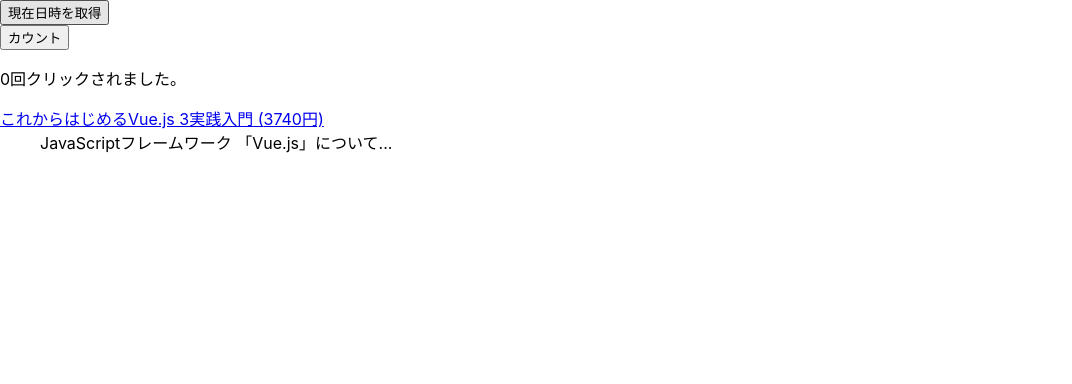
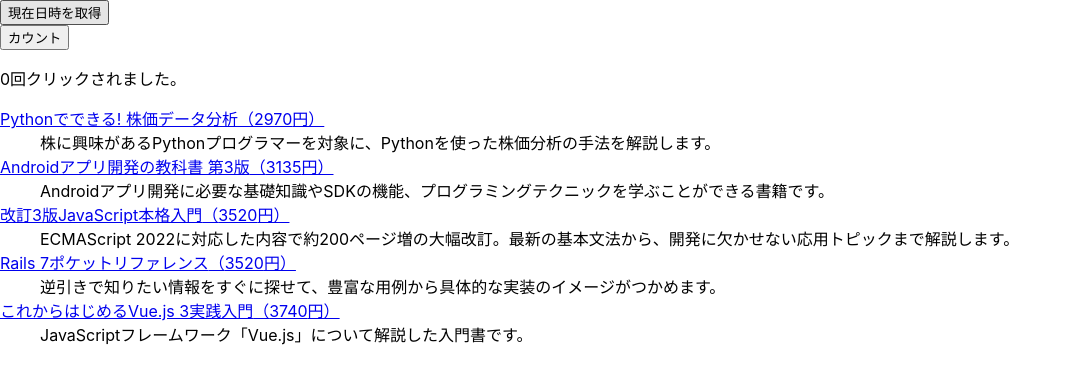
Before and after one commit to geminopa/my-react, a React (Create React App) app: page / in a window 1280 px wide. Shown: the top 384 px of the page, without its empty margins (0-1072 px from the left). Built offline with nearby package versions, Linux system fonts and the light colour scheme.

Commit message:
list,filter,sort

```diff
--- /dev/null
+++ b/src/chap03/ForFilter.jsx
@@ -0,0 +1,19 @@
+import React from 'react';
+
+export default function ForFilter({ src }) {
+    const lowPrice = src.filter(book => book.price < 3500);
+    return (
+        <dl>
+            {lowPrice.map(elem => (
+                <React.Fragment key={elem.isbn}>
+                    <dt>
+                        <a href={`https://wings.msn.to/books/${elem.isbn}/${elem.isbn}.jpg`}>
+                            {elem.title} ({elem.price}円)
+                        </a>
+                    </dt>
+                    <dd>{elem.summary}</dd>
+                </React.Fragment>
+            ))}
+        </dl>
+    )
+}
--- /dev/null
+++ b/src/chap03/ForSort.jsx
@@ -0,0 +1,19 @@
+import React from 'react';
+
+export default function ForSort({ src }) {
+    src.sort((m, n) => m.price - n.price);
+    return (
+        <dl>
+            {src.map(elem => (
+                <React.Fragment key={elem.isbn}>
+                <dt>
+                    <a href={`https://wings.msn.to/books/${elem.isbn}/${elem.isbn}.jpg`}>
+                        {elem.title}（{elem.price}円）
+                    </a>
+                </dt>
+                <dd>{elem.summary}</dd>
+                </React.Fragment>
+            ))}
+        </dl>
+    );
+}
--- a/src/chap03/books.jsx
+++ b/src/chap03/books.jsx
@@ -3,7 +3,35 @@
       isbn: '978-4-8156-1336-5',
       title: 'これからはじめるVue.js 3実践入門',
       price: 3740,
-        summary: 'JavaScriptフレームワーク 「Vue.js」について...',
+      summary: 'JavaScriptフレームワーク「Vue.js」について解説した入門書です。',
+      download: true,
+    },
+    {
+      isbn: '978-4-297-13288-0',
+      title: '改訂3版JavaScript本格入門',
+      price: 3520,
+      summary: 'ECMAScript 2022に対応した内容で約200ページ増の大幅改訂。最新の基本文法から、開発に欠かせない応用トピックまで解説します。',
+      download: true,
+    },
+    {
+      isbn: '978-4-7981-7613-0',
+      title: 'Androidアプリ開発の教科書 第3版',
+      price: 3135,
+      summary: 'Androidアプリ開発に必要な基礎知識やSDKの機能、プログラミングテクニックを学ぶことができる書籍です。',
+      download: true,
+    },
+    {
+      isbn: '978-4-627-85711-7',
+      title: 'Pythonでできる! 株価データ分析',
+      price: 2970,
+      summary: '株に興味があるPythonプログラマーを対象に、Pythonを使った株価分析の手法を解説します。',
+      download: false,
+    },
+    {
+      isbn: '978-4-297-13062-6',
+      title: 'Rails 7ポケットリファレンス',
+      price: 3520,
+      summary: '逆引きで知りたい情報をすぐに探せて、豊富な用例から具体的な実装のイメージがつかめます。',
       download: true,
     },
   ];
--- a/src/index.js
+++ b/src/index.js
@@ -6,6 +6,8 @@
 import StateBasic from './chap03/StateBasic';
 import books from './chap03/books';
 import ForList from './chap03/ForList';
+import ForFilter from './chap03/ForFilter';
+import ForSort from './chap03/ForSort';
 import reportWebVitals from './reportWebVitals';
 
 const root = ReactDOM.createRoot(document.getElementById('root'));
@@ -13,7 +15,8 @@
   <React.StrictMode>
     <EventBasic type="time" />
     <StateBasic init={0} />
-    <ForList src={books} />
+    {/* <ForList src={books} /> */}
+    <ForSort src={books} />
   </React.StrictMode>
 );
 
```
Lines whose indentation alone changed are shown as unchanged.
